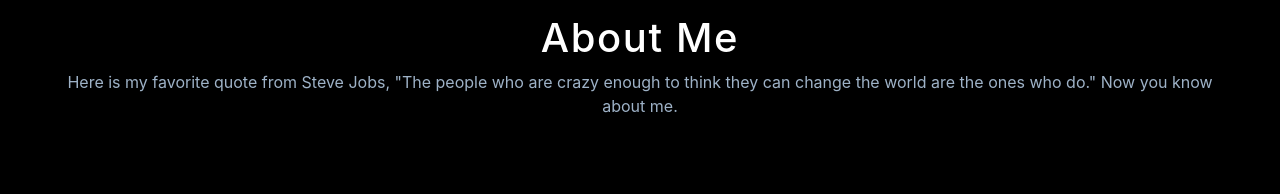
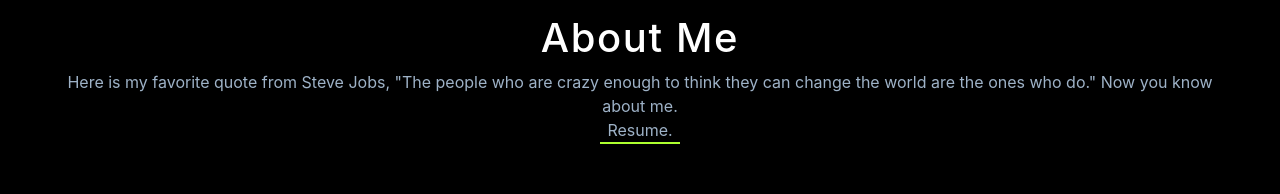
Before and after one commit to youpele52/youpele-com, a React (Create React App) app: page /about in a window 1280 px wide. Shown: the part 142-336 px from the top of the page. Built offline with nearby package versions, Linux system fonts and the light colour scheme.

Commit message:
Update About.js

```diff
--- a/src/pages/About.js
+++ b/src/pages/About.js
@@ -12,7 +12,17 @@
         <p>
           Here is my favorite quote from Steve Jobs, "The people who are crazy
           enough to think they can change the world are the ones who do." Now
-          you know about me.
+          you know about me. <br />
+          <div className='link'>
+            <a
+              href='https://github.com/youpele52/youpele/blob/main/Resume/youpeleResumeDSNoRef.pdf'
+              target='_blank'
+              rel='noopener noreferrer'
+            >
+              Resume.
+              <div className='underline'></div>
+            </a>
+          </div>
         </p>
       </section>
     </Wrapper>
@@ -23,6 +33,9 @@
   p {
     text-align: center;
   }
+  .link {
+    display: inline;
+  }
 `
 
 export default About
```
